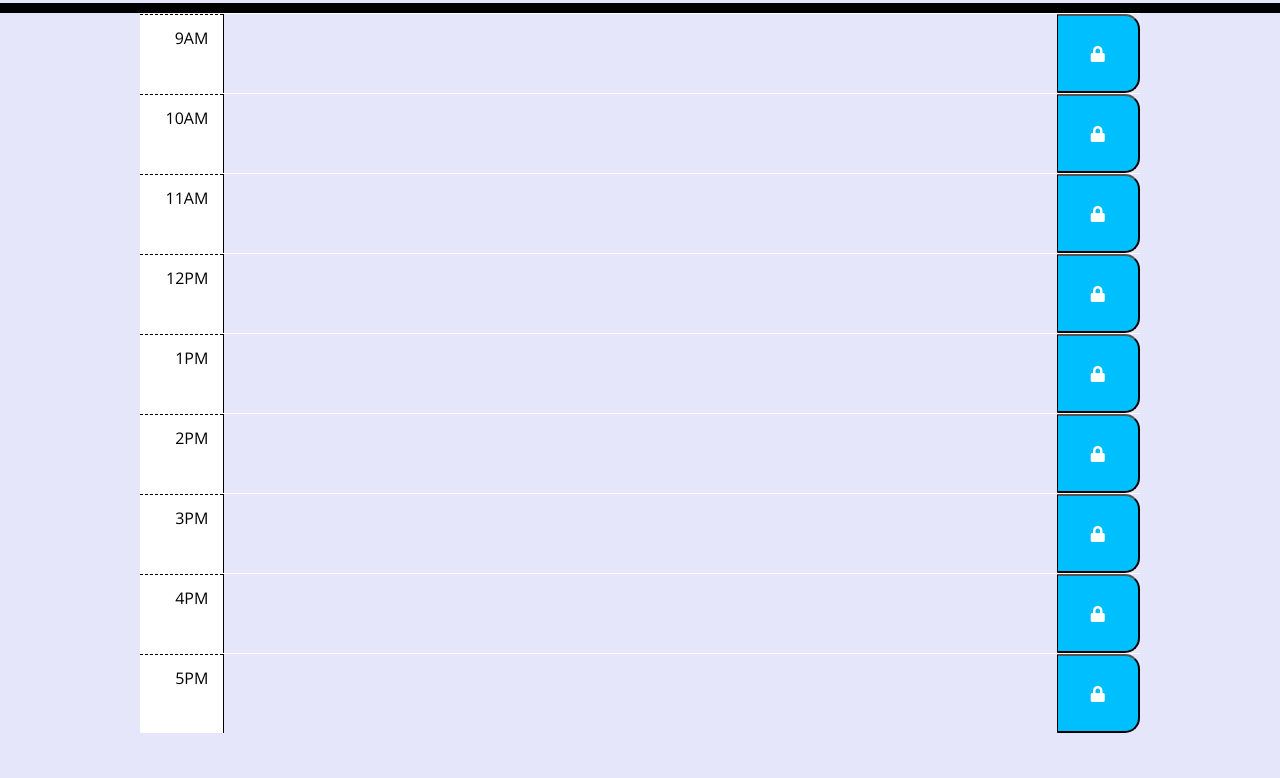
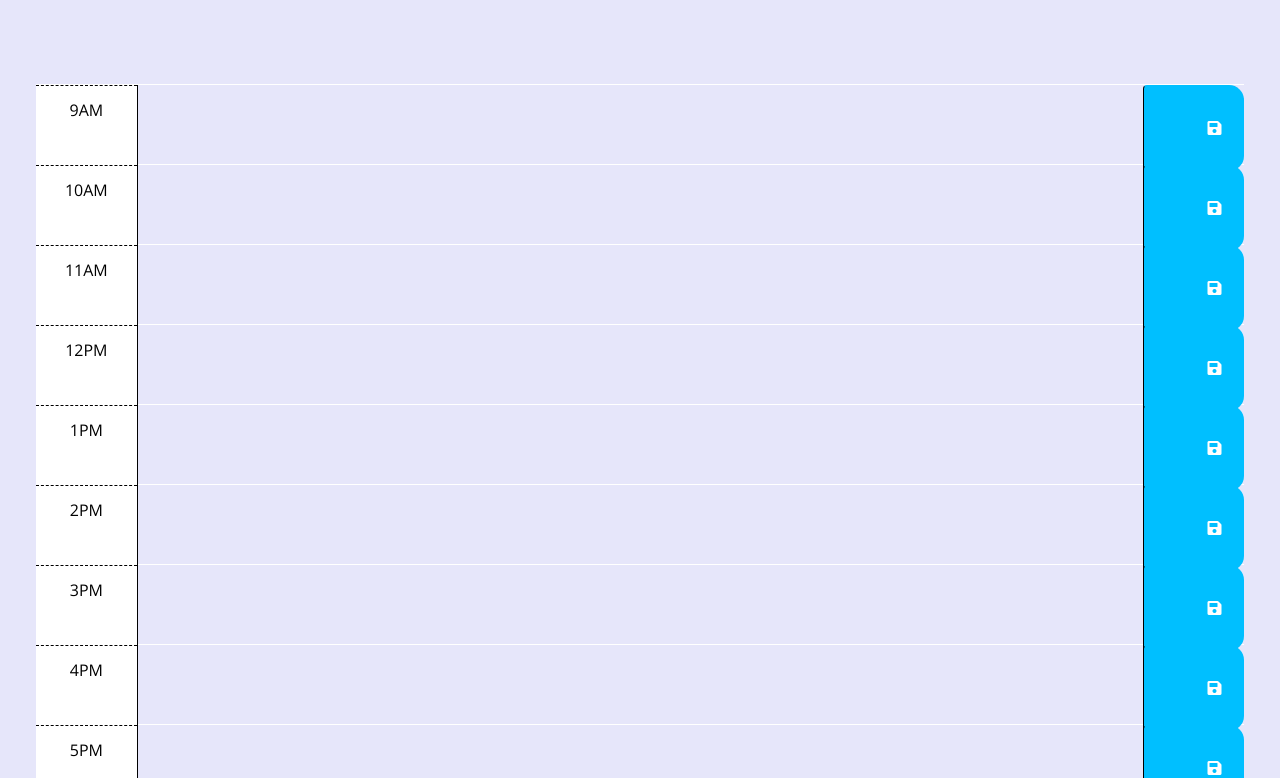
Before and after one commit to MerlinRose2000/busy-schedule, a plain HTML site: page Develop/index.html in a window 1280 px wide. Shown: the part 157-935 px from the top of the page. Before the commit the page ends 910 px from the top, so only its background shows below. Drawn offline with nearby package versions, Linux system fonts and the light colour scheme; files that its build step writes are made by us from their sources.

Commit message:
Made changes and updates to files to see if they would deploy

```diff
--- /dev/null
+++ b/Assets/css/style.css
@@ -0,0 +1,59 @@
+body {
+  font-family: 'Open Sans', sans-serif;
+  font-size: 16px;
+}
+
+textarea {
+  background: transparent;
+  border: none;
+  resize: none;
+  color: #000000;
+  border-left: 1px solid black;
+  padding: 10px;
+}
+
+.description {
+  white-space: pre-wrap;
+}
+
+.time-block {
+  border-radius: 15px;
+}
+
+.row {
+  border-top: 1px solid white;
+}
+
+.hour {
+  background-color: #ffffff;
+  color: #000000;
+  border-top: 1px dashed #000000;
+}
+
+.past {
+  background-color: #d3d3d3;
+  color: white;
+}
+
+.present {
+  background-color: #ff6961;
+  color: white;
+}
+
+.future {
+  background-color: #77dd77;
+  color: white;
+}
+
+.saveBtn {
+  border-left: 1px solid black;
+  border-top-right-radius: 15px;
+  border-bottom-right-radius: 15px;
+  background-color: #06aed5;
+  color: white;
+}
+
+.saveBtn i:hover {
+  font-size: 20px;
+  transition: all 0.3s ease-in-out;
+}
--- a/Develop/index.html
+++ b/Develop/index.html
@@ -5,77 +5,112 @@
     <meta charset="UTF-8" />
     <meta name="viewport" content="width=device-width, initial-scale=1.0" />
     <meta http-equiv="X-UA-Compatible" content="ie=edge" />
-        <link rel="stylesheet" href="https://cdn.jsdelivr.net/npm/bootstrap@4.6.1/dist/css/bootstrap.min.css"/>
-        <link rel="stylesheet" href="https://use.fontawesome.com/releases/v5.8.1/css/all.css"
-            integrity="sha384-50oBUHEmvpQ+1lW4y57PTFmhCaXp0ML5d60M1M7uH2+nqUivzIebhndOJK28anvf" crossorigin="anonymous" />
-        <link href="https://fonts.googleapis.com/css?family=Open+Sans&display=swap" rel="stylesheet" />
-        <link rel="stylesheet" href="./assets/css/style.css" />
+    <link
+      rel="stylesheet"
+      href="https://cdn.jsdelivr.net/npm/bootstrap@5.1.3/dist/css/bootstrap.min.css"
+    />
+    <link
+      rel="stylesheet"
+      href="https://use.fontawesome.com/releases/v5.8.1/css/all.css"
+      integrity="sha384-50oBUHEmvpQ+1lW4y57PTFmhCaXp0ML5d60M1M7uH2+nqUivzIebhndOJK28anvf"
+      crossorigin="anonymous"
+    />
+    <link
+      href="https://fonts.googleapis.com/css?family=Open+Sans&display=swap"
+      rel="stylesheet"
+    />
+    <link rel="stylesheet" href="./Assets/css/style.css" />
     <title>Work Day Scheduler</title>
   </head>
 
   <body>
-        <header class="header">
+    <header class="p-5 mb-4">
       <h1 class="display-3">Work Day Scheduler</h1>
       <p class="lead">A simple calendar app for scheduling your work day</p>
       <p id="currentDay" class="lead"></p>
     </header>
-        <div class="container">
-            <div id="hour-09" class="row time">
-            <div class="col-md-1 hour"><span id="09">9AM</span></div>
-            <textarea class="col-md-10 time-block description"></textarea>
-            <button class="col-md-1 saveBtn"><i class="fas fa-lock"></i></button>
+    <div class="container-fluid px-5">
+
+      <!-- List of time-blocks -->
+      <div id="hour-9" class="row time-block">
+        <div class="col-2 col-md-1 hour text-center py-3">9AM</div>
+        <textarea class="col-8 col-md-10 description" rows="3"> </textarea>
+        <button class="btn saveBtn col-2 col-md-1" aria-label="save">
+          <i class="fas fa-save" aria-hidden="true"></i>
+        </button>
       </div>
 
-            <div id="hour-10" class="row time">
-            <div class="col-md-1 hour"><span id="10"></span>10AM</span></div>
-            <textarea class="col-md-10 time-block description"></textarea>
-            <button class="col-md-1 saveBtn"><i class="fas fa-lock"></i></button>
+      <div id="hour-10" class="row time-block">
+        <div class="col-2 col-md-1 hour text-center py-3">10AM</div>
+        <textarea class="col-8 col-md-10 description" rows="3"> </textarea>
+        <button class="btn saveBtn col-2 col-md-1" aria-label="save">
+          <i class="fas fa-save" aria-hidden="true"></i>
+        </button>
       </div>
 
-            <div id="hour-11" class="row time">
-            <div class="col-md-1 hour"><span id="11">11AM</span></div>
-            <textarea class="col-md-10 time-block description"></textarea>
-            <button class="col-md-1 saveBtn"><i class="fas fa-lock"></i></button>
+      <div id="hour-11" class="row time-block">
+        <div class="col-2 col-md-1 hour text-center py-3">11AM</div>
+        <textarea class="col-8 col-md-10 description" rows="3"> </textarea>
+        <button class="btn saveBtn col-2 col-md-1" aria-label="save">
+          <i class="fas fa-save" aria-hidden="true"></i>
+        </button>
       </div>
 
-            <div id="hour-12" class="row time">
-            <div class="col-md-1 hour"><span id="12">12PM</span></div>
-            <textarea class="col-md-10 time-block description"></textarea>
-            <button class="col-md-1 saveBtn"><i class="fas fa-lock"></i></button>
+      <div id="hour-12" class="row time-block">
+        <div class="col-2 col-md-1 hour text-center py-3">12PM</div>
+        <textarea class="col-8 col-md-10 description" rows="3"> </textarea>
+        <button class="btn saveBtn col-2 col-md-1" aria-label="save">
+          <i class="fas fa-save" aria-hidden="true"></i>
+        </button>
       </div>
 
-            <div id="hour-13" class="row time">
-            <div class="col-md-1 hour"><span id="13">1PM</span></div>
-            <textarea class="col-md-10 time-block description"></textarea>
-            <button class="col-md-1 saveBtn"><i class="fas fa-lock"></i></button>
+      <div id="hour-13" class="row time-block">
+        <div class="col-2 col-md-1 hour text-center py-3">1PM</div>
+        <textarea class="col-8 col-md-10 description" rows="3"> </textarea>
+        <button class="btn saveBtn col-2 col-md-1" aria-label="save">
+          <i class="fas fa-save" aria-hidden="true"></i>
+        </button>
       </div>
 
-            <div id="hour-14" class="row time">
-            <div class="col-md-1 hour"><span id="14">2PM</span></div>
-            <textarea class="col-md-10 time-block description"></textarea>
-            <button class="col-md-1 saveBtn"><i class="fas fa-lock"></i></button>
+      <div id="hour-14" class="row time-block">
+        <div class="col-2 col-md-1 hour text-center py-3">2PM</div>
+        <textarea class="col-8 col-md-10 description" rows="3"> </textarea>
+        <button class="btn saveBtn col-2 col-md-1" aria-label="save">
+          <i class="fas fa-save" aria-hidden="true"></i>
+        </button>
       </div>
 
-            <div id="hour-15" class="row time">
-            <div class="col-md-1 hour"><span id="15">3PM</span></div>
-            <textarea class="col-md-10 time-block description"></textarea>
-            <button class="col-md-1 saveBtn"><i class="fas fa-lock"></i></button>
+      <div id="hour-15" class="row time-block">
+        <div class="col-2 col-md-1 hour text-center py-3">3PM</div>
+        <textarea class="col-8 col-md-10 description" rows="3"> </textarea>
+        <button class="btn saveBtn col-2 col-md-1" aria-label="save">
+          <i class="fas fa-save" aria-hidden="true"></i>
+        </button>
       </div>
 
-            <div id="hour-16" class="row time">
-            <div class="col-md-1 hour"><span id="16">4PM</span></div>
-            <textarea class="col-md-10 time-block description"></textarea>
-            <button class="col-md-1 saveBtn"><i class="fas fa-lock"></i></button>
+      <div id="hour-16" class="row time-block">
+        <div class="col-2 col-md-1 hour text-center py-3">4PM</div>
+        <textarea class="col-8 col-md-10 description" rows="3"> </textarea>
+        <button class="btn saveBtn col-2 col-md-1" aria-label="save">
+          <i class="fas fa-save" aria-hidden="true"></i>
+        </button>
       </div>
 
-            <div id="hour-17" class="row time">
-            <div class="col-md-1 hour"><span id="17">5PM</span></div>
-            <textarea class="col-md-10 time-block description"></textarea>
-            <button class="col-md-1 saveBtn"><i class="fas fa-lock"></i></button>
+      <div id="hour-17" class="row time-block">
+        <div class="col-2 col-md-1 hour text-center py-3">5PM</div>
+        <textarea class="col-8 col-md-10 description" rows="3"> </textarea>
+        <button class="btn saveBtn col-2 col-md-1" aria-label="save">
+          <i class="fas fa-save" aria-hidden="true"></i>
+        </button>
       </div>
-        </div>
-        <script src="https://cdnjs.cloudflare.com/ajax/libs/jquery/3.6.0/jquery.min.js"></script>
-        <script src="https://cdnjs.cloudflare.com/ajax/libs/moment.js/2.29.1/moment.min.js"></script>
-        <script src="./assets/js/script.js"></script>
+
+    <script src="https://code.jquery.com/jquery-3.4.1.min.js"></script>
+    <script
+      src="https://cdn.jsdelivr.net/npm/dayjs@1.11.3/dayjs.min.js"
+      integrity="sha256-iu/zLUB+QgISXBLCW/mcDi/rnf4m4uEDO0wauy76x7U="
+      crossorigin="anonymous"
+    ></script>
+
+    <script src="./Assets/js/script.js"></script>
   </body>
 </html>
```
Also changed, not shown: Assets/js/script.js (added, +44 -0 lines). Lines whose indentation alone changed are shown as unchanged.
